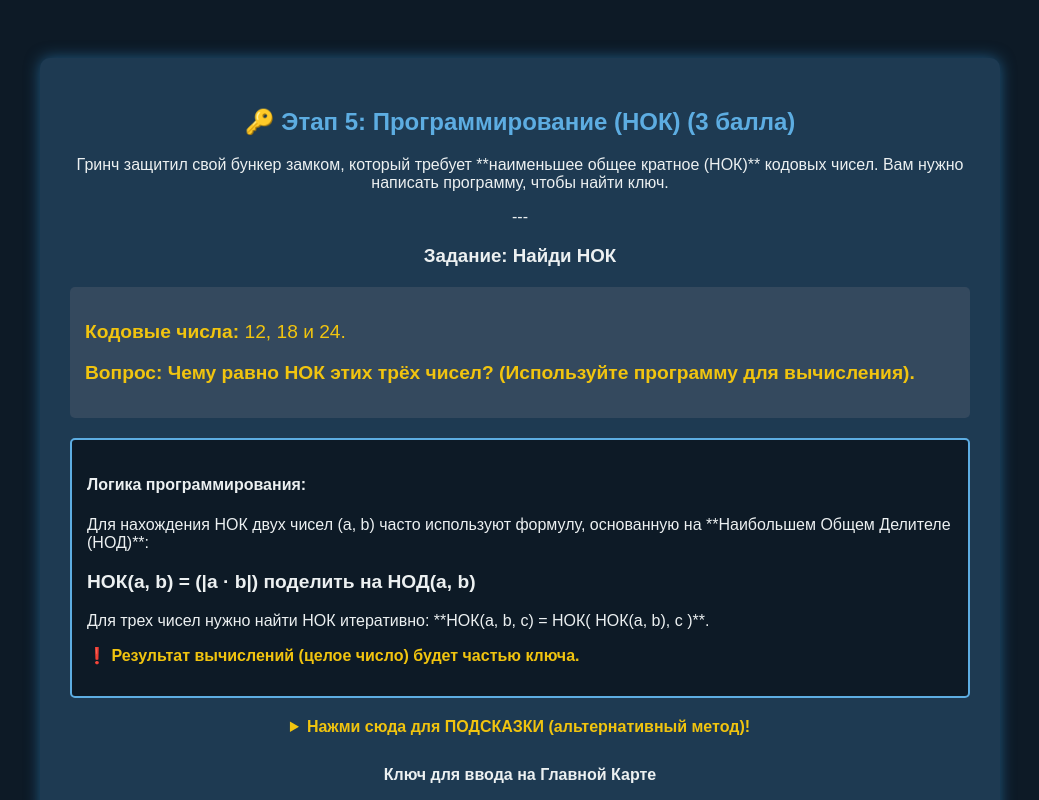
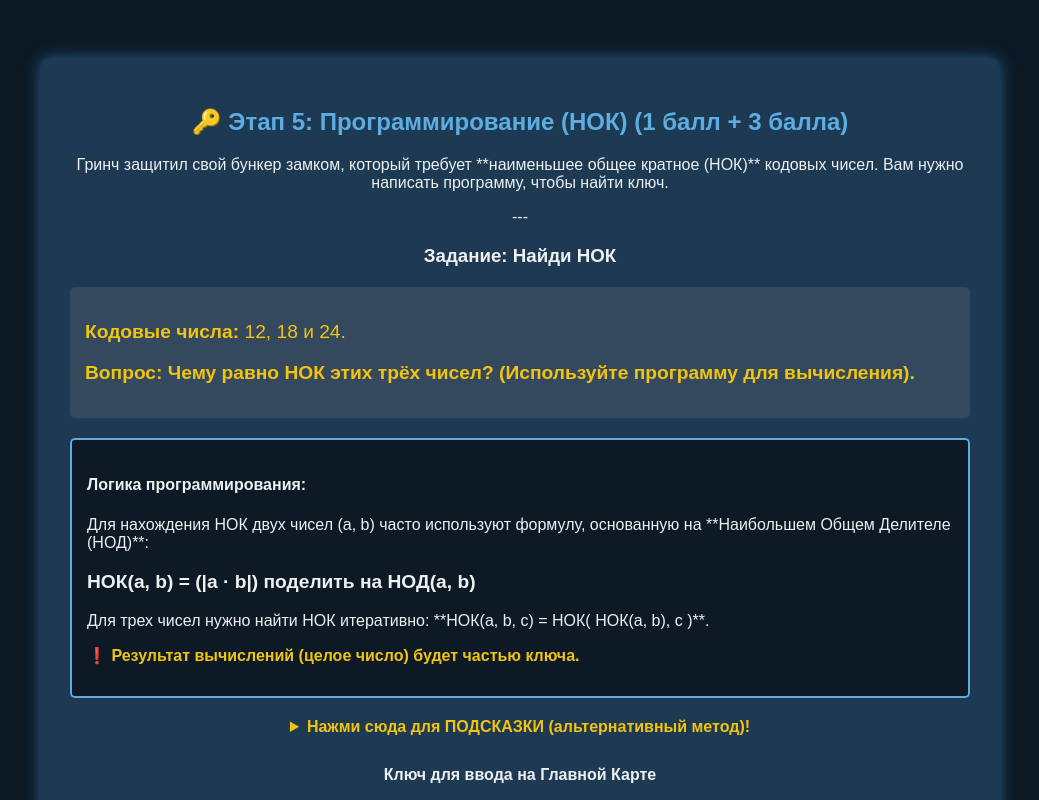
Before and after one commit to ITCubeAngarsk/NovogodniyPerepoloh, a plain HTML site: page challenges/s5.html in a window 1280 px wide. Shown: the top 800 px of the page, without its empty margins (120-1159 px from the left). Drawn offline with Linux system fonts and the light colour scheme.

Commit message:
Update s5.html

```diff
--- a/challenges/s5.html
+++ b/challenges/s5.html
@@ -42,7 +42,7 @@
 <body>
 
     <div class="challenge-box">
-        <h2>🔑 Этап 5: Программирование (НОК) (3 балла)</h2>
+        <h2>🔑 Этап 5: Программирование (НОК) (1 балл + 3 балла)</h2>
         <p>Гринч защитил свой бункер замком, который требует **наименьшее общее кратное (НОК)** кодовых чисел. Вам нужно написать программу, чтобы найти ключ.</p>
 
         ---
@@ -88,4 +88,5 @@
     <p>Нажмите <a href="../index.html" style="color: #f1c40f;">сюда</a>, чтобы вернуться на Главную Карту и ввести ключ.</p>
 
 </body>
+
 </html>
```
